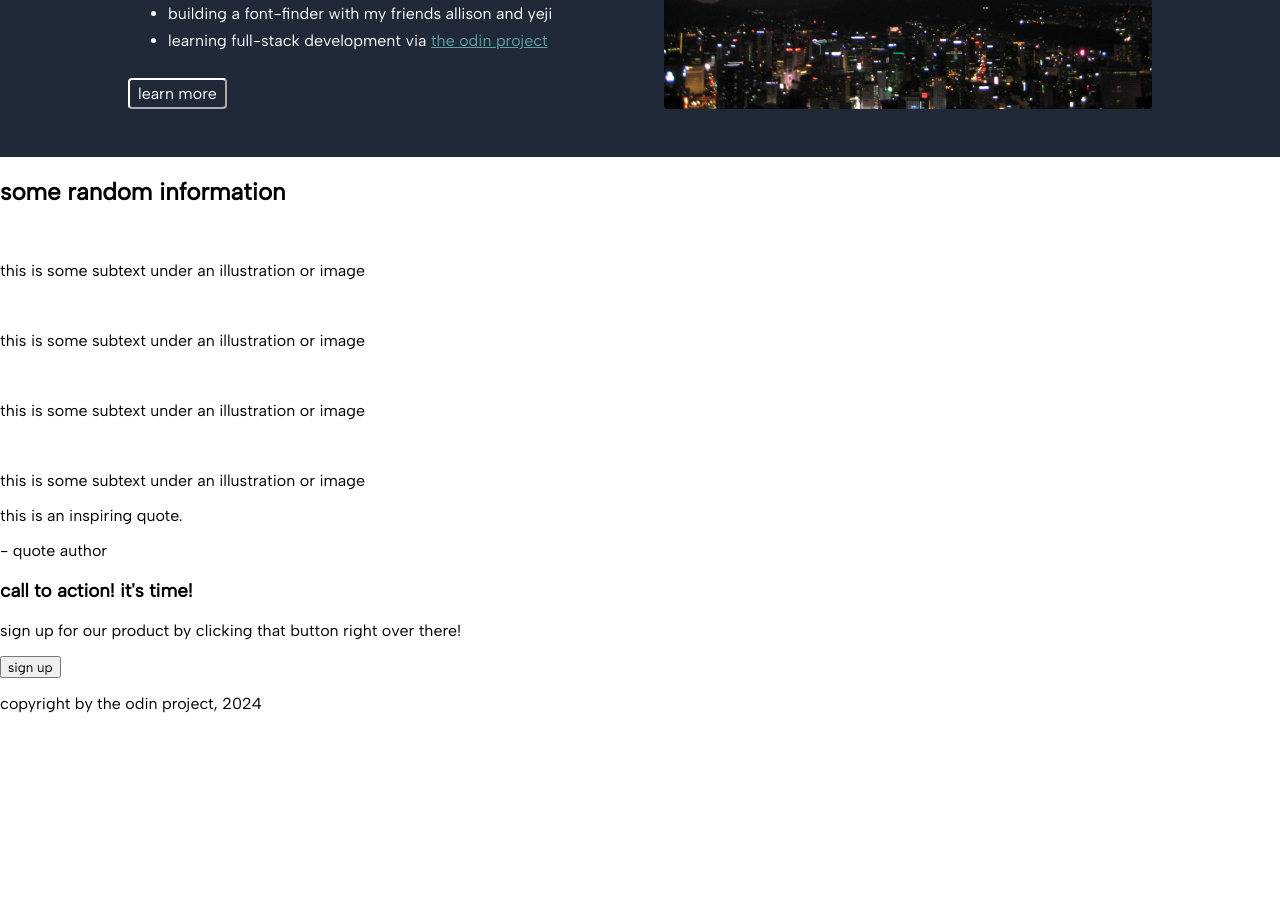
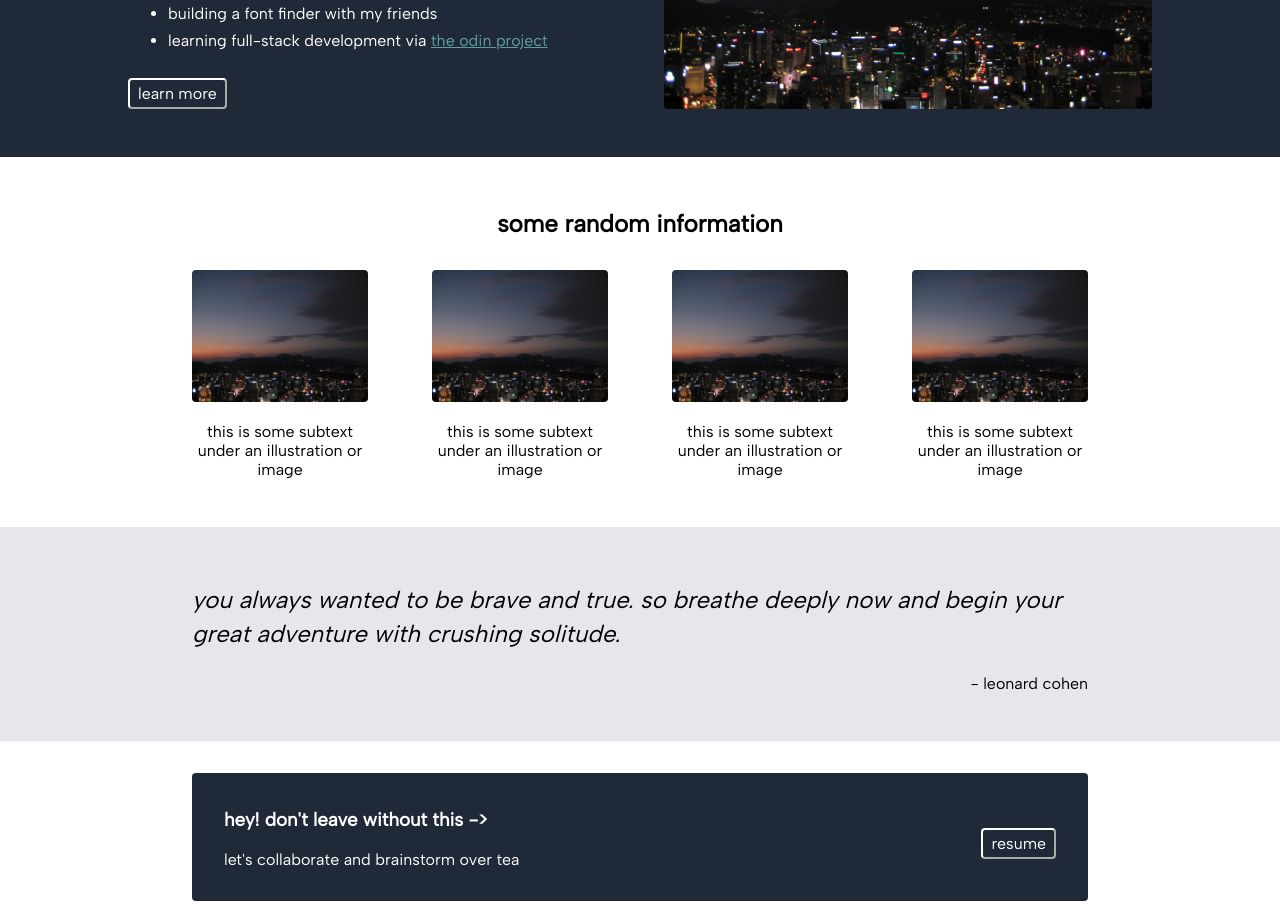
Before and after one commit to jacquelineguo7/odin-landingpage, a plain HTML site: page index.html in a window 1280 px wide. Shown: the part 356-1260 px from the top of the page. Before the commit the page ends 1085 px from the top, so only its background shows below. Drawn offline with Linux system fonts and the light colour scheme.

Commit message:
Pushing final changes! All styling for other sections

```diff
--- a/index.html
+++ b/index.html
@@ -28,7 +28,7 @@
                     that are immersive, playful, and innately human.</span></p>
                 <h3>now...</h3>
                 <ul class="bullet-list">
-                    <li>building a font-finder with my friends allison and yeji</li>
+                    <li>building a font finder with my friends</li>
                     <li>learning full-stack development via <a class="link" href="https://www.theodinproject.com">the odin project</a></li>
                 </ul>
                 <button class="outline-button"> learn more </button>
@@ -44,40 +44,41 @@
             <div class="card-container">
 
                 <div class="card">
-                    <img src="">
+                    <img class="card-img" src="./images/seoul.JPG">
                     <p> this is some subtext under an illustration or image </p>
                 </div>
 
                 <div class="card">
-                    <img src="">
+                    <img class="card-img" src="./images/seoul.JPG">
                     <p> this is some subtext under an illustration or image </p>
                 </div>
 
                 <div class="card">
-                    <img src="">
+                    <img class="card-img" src="./images/seoul.JPG">
                     <p> this is some subtext under an illustration or image </p>
                 </div>
 
                 <div class="card">
-                    <img src="">
+                    <img class="card-img" src="./images/seoul.JPG">
                     <p> this is some subtext under an illustration or image </p>
                 </div>
             </div>
         </div>
 
         <div class="section gray">
-            <p class="quote"> this is an inspiring quote. </p>
-            <p class="quote author"> - quote author </p>
+            <p class="quote italics"> you always wanted to be brave and true.
+                so breathe deeply now and begin your great adventure with crushing solitude. </p>
+            <p class="author"> - leonard cohen </p>
         </div>
 
         <div class="section">
             <div class="callout">
-                <div class="callout-column">
-                    <h3> call to action! it's time! </h3>
-                    <p> sign up for our product by clicking that button right over there! </p>
+                <div class="callout-text">
+                    <h3> hey! don't leave without this -> </h3>
+                    <p> let's collaborate and brainstorm over tea  </p>
                 </div>
-                <div class="callout-column">
-                    <button> sign up </button>
+                <div class="callout-button">
+                    <button class="outline-button"> resume </button>
                 </div>
             </div>
 
--- a/styles.css
+++ b/styles.css
@@ -7,6 +7,10 @@
 
 body {
     margin: 0px;
+}
+
+img {
+    border-radius: 4px;
 }
 
 
@@ -33,6 +37,14 @@ header {
     list-style-type: none;
 }
 
+footer {
+    display: flex;
+    justify-content: center;
+    align-items: center;
+    background-color: #1F2937;
+    color: white;
+}
+
 /* HERO */
 .hero {
     display: flex;
@@ -52,7 +64,7 @@ header {
 .hero-img {
     width: 200px;
     flex: 1;
-    border-radius: 4px;
+    object-fit: cover;
 }
 
 .bullet-list {
@@ -61,6 +73,61 @@ header {
     gap: 8px;
 }
 
+/* SECTIONS */
+.section {
+    text-align: center;
+    justify-content: center;
+    align-items: center;
+    padding: 32px 15%;
+}
+
+.gray {
+    background-color: #E5E7EB;
+}
+
+/* CARDS */
+.card-container {
+    display: flex;
+    gap: 64px;
+    flex-wrap: wrap;
+}
+.card {
+    flex: 1;
+}
+.card-img {
+    width: 100%;
+    min-width: 100px;
+    object-fit: contain;
+    border-width: 10px;
+    border-color: #1F2937;
+}
+
+/* CALLOUT */
+.callout {
+    display: flex;
+    justify-content: space-between;
+    align-items: center;
+    gap: 48px;
+    background-color:#1F2937;
+    color: white;
+    border-radius: 4px;
+    padding: 16px 32px;
+    flex-wrap: wrap;
+}
+.callout-text {
+    text-align: left;
+}
+
+/* QUOTE */
+.quote {
+    font-size: 24px;
+    text-align: left;
+    line-height: 140%;
+}
+
+.author {
+    text-align: right;
+}
 
 
 /* TEXT N LINKS N BUTTONS */
@@ -76,6 +143,7 @@ header {
     padding: 4px 8px 4px 8px;
     margin-top: 12px;
     font-size: 16px;
+    flex-shrink: 0;
 }
 
 /* FONTS */
@@ -95,6 +163,7 @@ h1 {
 h2 {
     font-weight: bold;
     font-size: 24px;
+    margin-bottom: 32px;
 }
 
 .noto {
```
